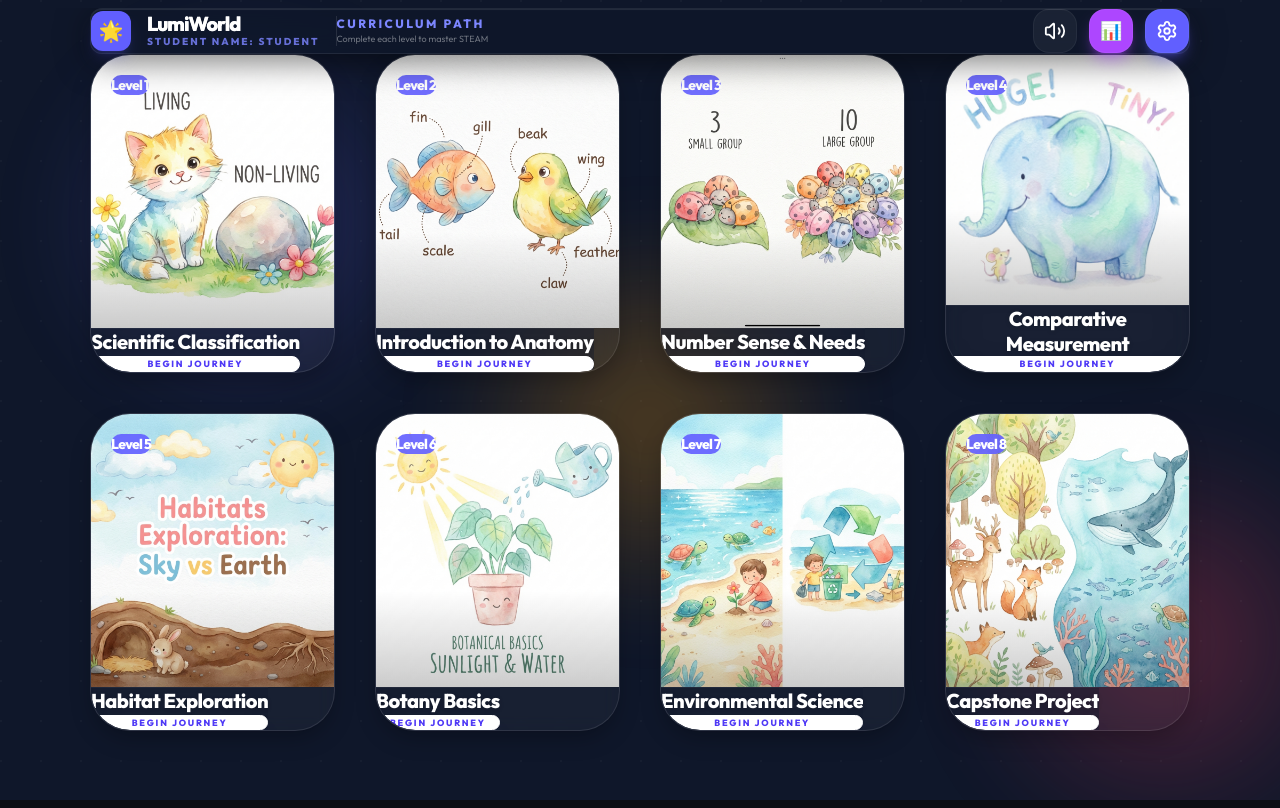
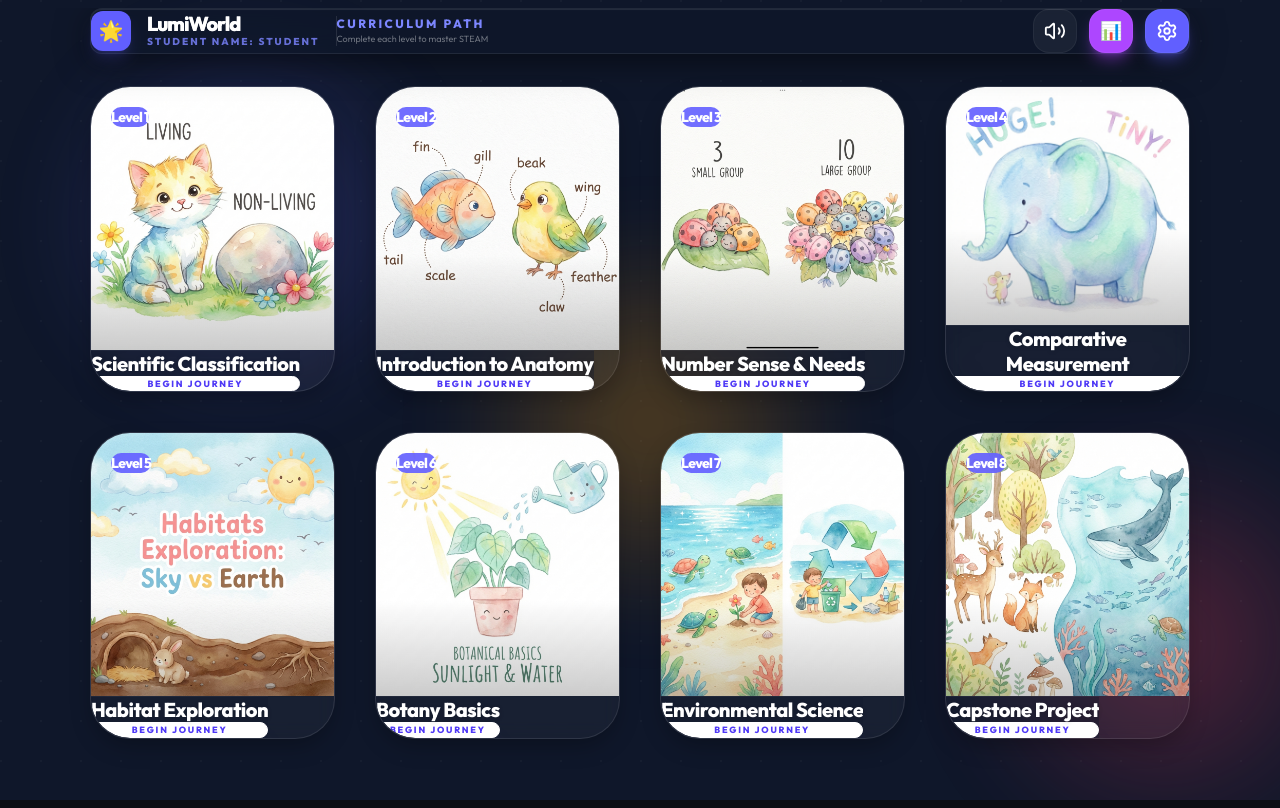
Before and after one commit to lawrence555-dev/lumiworld, a Next.js app: page / in a window 1280 px wide. Built offline with nearby package versions, Linux system fonts and the light colour scheme.

Commit message:
style: separate header and grid with optimized vertical spacing for ipad

```diff
--- a/app/page.tsx
+++ b/app/page.tsx
@@ -37,20 +37,23 @@ export default function Dashboard() {
       {/* Unified Content Wrapper - Centered with balanced side space */}
       <div className="w-full max-w-[1100px] px-6 flex flex-col min-h-screen">
 
-        {/* Header - Moved up by reducing padding */}
-        <div className="pt-6 sm:pt-8 pb-2">
+        {/* Header Block - Positioned higher */}
+        <div className="pt-2 sm:pt-4 pb-2">
           <Header showCurriculumPath={true} />
         </div>
 
-        {/* Main Grid Section - Optimized for vertical height */}
-        <main className="flex-1 w-full pb-12 sm:pb-16 pt-4">
+        {/* Separator / Gap between Header and Grid */}
+        <div className="h-4 sm:h-8" />
+
+        {/* Cards Grid Block - Optimized height */}
+        <main className="flex-1 w-full pb-8 sm:pb-12">
           <motion.div
             initial={{ opacity: 0, y: 20 }}
             animate={{ opacity: 1, y: 0 }}
             className="grid grid-cols-2 lg:grid-cols-4 gap-6 sm:gap-8 lg:gap-10"
           >
             {weeks_data.map((week) => (
-              <div key={week.id} className="w-full h-full">
+              <div key={week.id} className="w-full">
                 <WeekCard
                   {...week}
                   weekId={week.id}
--- a/components/ui/WeekCard.tsx
+++ b/components/ui/WeekCard.tsx
@@ -40,7 +40,7 @@ export function WeekCard({
             whileHover={isUnlocked ? { scale: 1.02, y: -4 } : {}}
             whileTap={isUnlocked ? { scale: 0.96 } : {}}
             className={`
-                relative w-full aspect-[4/5.2] rounded-[2.5rem] overflow-hidden
+                relative w-full aspect-[4/5.0] rounded-[2.5rem] overflow-hidden
                 flex flex-col shadow-2xl transition-all duration-500
                 ${isUnlocked
                     ? 'glass-card cursor-pointer shadow-indigo-500/10'
```
